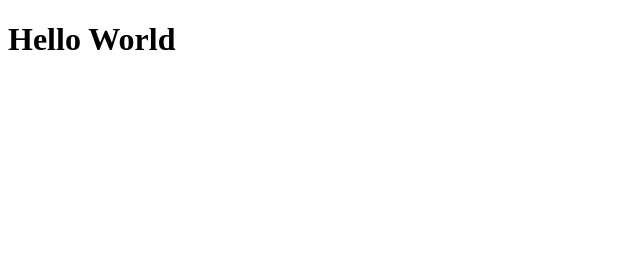
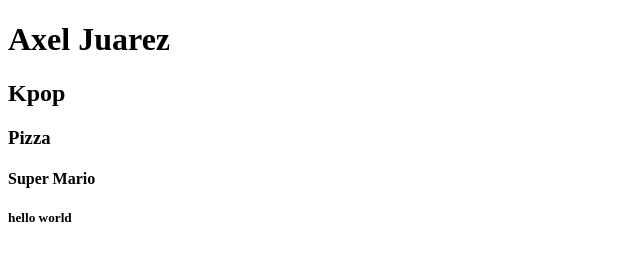
Before and after one commit to axeljuarezg03/CH62-mis_preferencias, a plain HTML site: page index.html in a window 1280 px wide. Shown: the whole page, without its empty margins (0-640 px from the left). Drawn offline with Linux system fonts and the light colour scheme.

Commit message:
H1: Agrega Nombre completo

```diff
--- a/index.html
+++ b/index.html
@@ -6,6 +6,10 @@
     <title>Document</title>
 </head>
 <body>
-    <h1>Hello World</h1>
+    <h1>Axel Juarez</h1>
+    <h2>Kpop</h2>
+    <h3>Pizza</h3>
+    <h4>Super Mario</h4>
+    <h5>hello world</h5>
 </body>
 </html>
```
